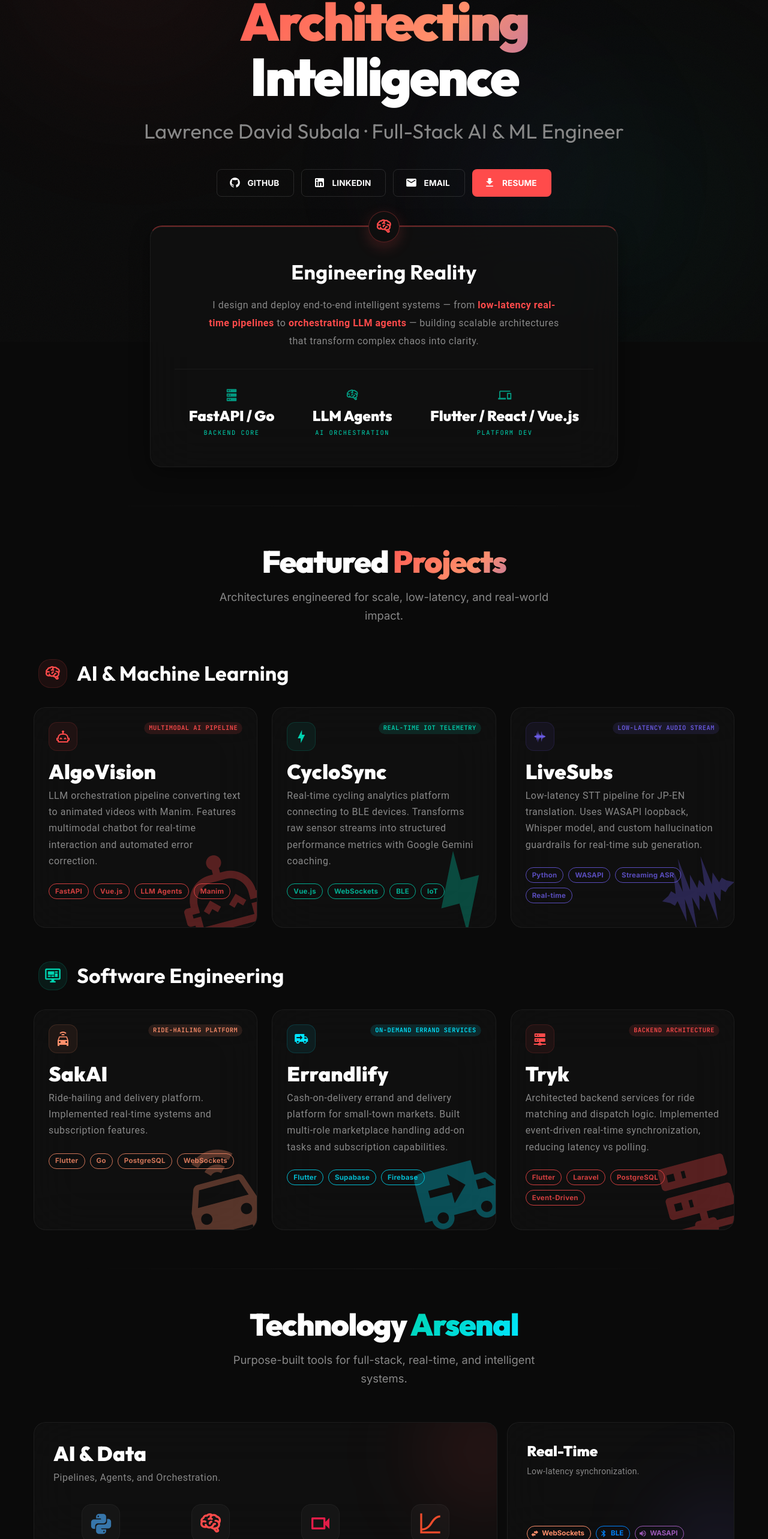
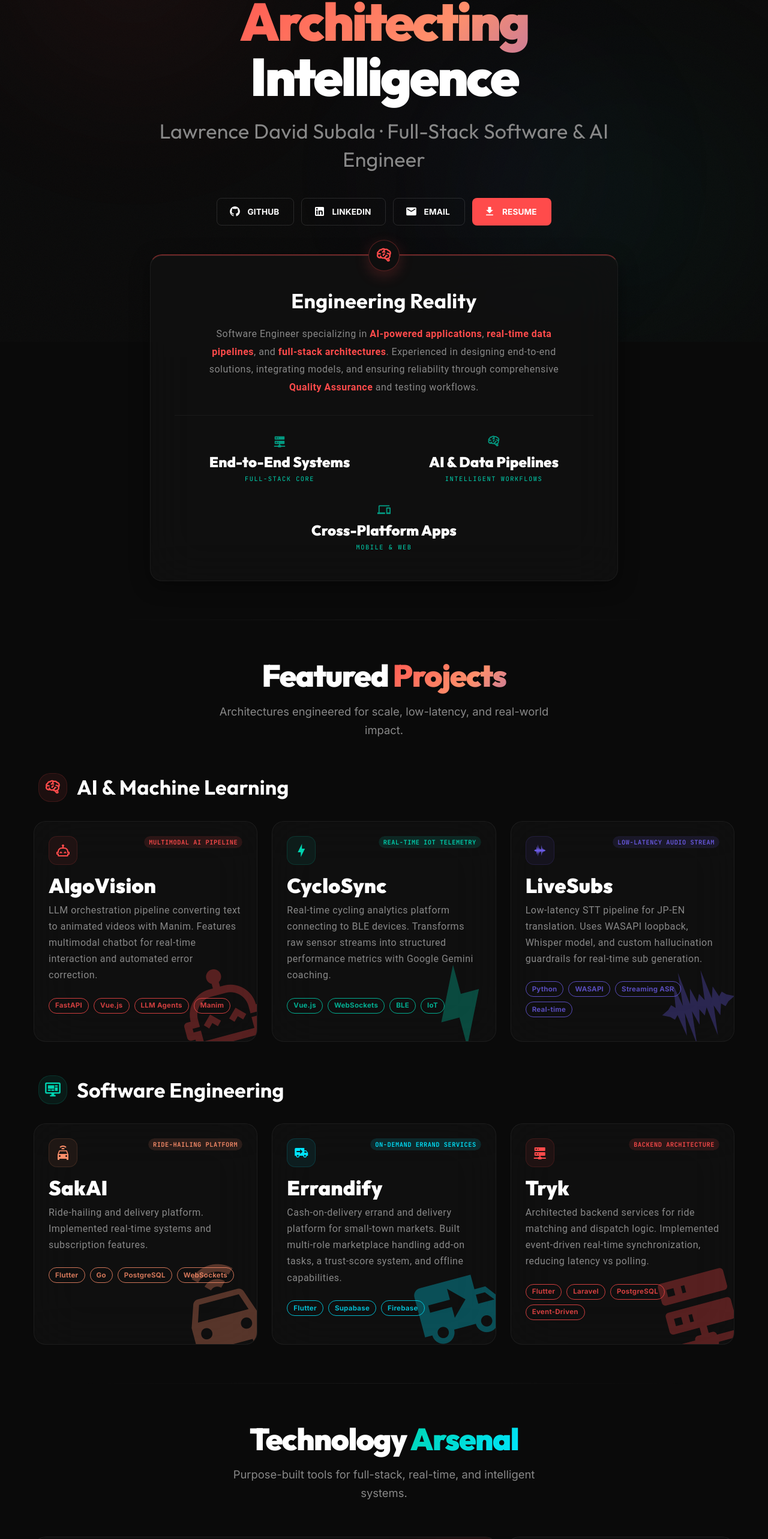
Before and after one commit to LDSPrgrm/portfolio, a Vue app: page / in a window 1280 px wide. Shown: the part 230-2796 px from the top of the page at 60% size. Built offline with nearby package versions, Linux system fonts and the light colour scheme.

Commit message:
feat: introduce core portfolio components for hero, experience, education, projects, and tech stack, and reorganize resume files.

```diff
--- a/src/components/ExperienceEducation.vue
+++ b/src/components/ExperienceEducation.vue
@@ -12,10 +12,17 @@ const experience = ref([
   },
   {
     title: "Full-Stack Software Engineer",
-    company: "SakAI Platform",
+    company: "SakAI",
     period: "Feb 2026 – Present",
-    desc: "Developing a cash-on-delivery errand and delivery platform. Built multi-role marketplace with negotiation flows, add-on task handling, and trust-score system. Implemented real-time systems with offline support.",
+    desc: "Developing a ride-hailing and delivery platform for small-town markets. Built multi-role marketplace with negotiation flows. Implemented real-time systems with offline support and subscription-based features.",
     color: "#FF4B4B",
+  },
+  {
+    title: "Full-Stack Software Engineer",
+    company: "Errandify",
+    period: "Feb 2026 – Present",
+    desc: "Developing a cash-on-delivery errand and delivery platform. Built multi-role marketplace handling add-on tasks and a trust-score system. Managed end-to-end product development.",
+    color: "#00E5FF",
   },
   {
     title: "AI Developer",
--- a/src/components/FeaturedProjects.vue
+++ b/src/components/FeaturedProjects.vue
@@ -36,9 +36,9 @@ const sweProjects = [
     color: "#FF8F6B",
   },
   {
-    title: "Errandlify",
+    title: "Errandify",
     role: "On-Demand Errand Services",
-    desc: "Cash-on-delivery errand and delivery platform for small-town markets. Built multi-role marketplace handling add-on tasks and subscription capabilities.",
+    desc: "Cash-on-delivery errand and delivery platform for small-town markets. Built multi-role marketplace handling add-on tasks, a trust-score system, and offline capabilities.",
     tags: ["Flutter", "Supabase", "Firebase"],
     icon: "mdi-truck-delivery",
     color: "#00E5FF",
--- a/src/components/HeroSection.vue
+++ b/src/components/HeroSection.vue
@@ -20,11 +20,19 @@ const socialLinks = [
 ];
 
 const stats = [
-  { value: "FastAPI / Go", label: "Backend Core", icon: "mdi-server" },
-  { value: "LLM Agents", label: "AI Orchestration", icon: "mdi-brain" },
   {
-    value: "Flutter / React / Vue.js",
-    label: "Platform Dev",
+    value: "End-to-End Systems",
+    label: "Full-Stack Core",
+    icon: "mdi-server-network",
+  },
+  {
+    value: "AI & Data Pipelines",
+    label: "Intelligent Workflows",
+    icon: "mdi-brain",
+  },
+  {
+    value: "Cross-Platform Apps",
+    label: "Mobile & Web",
     icon: "mdi-cellphone-link",
   },
 ];
@@ -71,7 +79,8 @@ onMounted(() => {
           style="color: var(--secondary-dim); line-height: 1.4"
         >
           Lawrence David Subala<br class="d-sm-none" />
-          <span class="d-none d-sm-inline"> · </span>Full-Stack AI & ML Engineer
+          <span class="d-none d-sm-inline"> · </span>Full-Stack Software & AI
+          Engineer
         </h2>
 
         <!-- Social Links -->
@@ -136,16 +145,19 @@ onMounted(() => {
               color: var(--secondary-dim);
             "
           >
-            I design and deploy end-to-end intelligent systems — from
+            Software Engineer specializing in
             <span class="text-primary font-weight-bold"
-              >low-latency real-time pipelines</span
-            >
-            to
+              >AI-powered applications</span
+            >,
             <span class="text-primary font-weight-bold"
-              >orchestrating LLM agents</span
-            >
-            — building scalable architectures that transform complex chaos into
-            clarity.
+              >real-time data pipelines</span
+            >, and
+            <span class="text-primary font-weight-bold"
+              >full-stack architectures</span
+            >. Experienced in designing end-to-end solutions, integrating
+            models, and ensuring reliability through comprehensive
+            <span class="text-primary font-weight-bold">Quality Assurance</span>
+            and testing workflows.
           </p>
 
           <div
--- a/src/components/TechStack.vue
+++ b/src/components/TechStack.vue
@@ -1,34 +1,35 @@
 <script setup>
 const aiStack = [
   { name: "Python", icon: "mdi-language-python", color: "#3776AB" },
-  { name: "LLM Agents", icon: "mdi-brain", color: "#FF4B4B" },
-  { name: "Manim", icon: "mdi-video-outline", color: "#E11D48" },
+  { name: "LLM Orchestrator", icon: "mdi-brain", color: "#FF4B4B" },
+  { name: "RAG Pipelines", icon: "mdi-database-search", color: "#E11D48" },
   {
-    name: "PyTorch / TF",
-    icon: "mdi-chart-bell-curve-cumulative",
+    name: "Prompt Engineering",
+    icon: "mdi-text-box-edit-outline",
     color: "#EE4C2C",
   },
 ];
 
 const backendStack = [
-  { name: "Golang", icon: "mdi-language-go", color: "#00ADD8" },
+  { name: "Go", icon: "mdi-language-go", color: "#00ADD8" },
   { name: "FastAPI", icon: "mdi-api", color: "#009688" },
   { name: "PostgreSQL", icon: "mdi-database", color: "#336791" },
-  { name: "Supabase", icon: "mdi-database-eye", color: "#3ECF8E" },
+  { name: "Node.js", icon: "mdi-nodejs", color: "#339933" },
 ];
 
-const realtimeStack = [
-  { name: "WebSockets", icon: "mdi-swap-horizontal-bold", color: "#FF8F6B" },
-  { name: "BLE", icon: "mdi-bluetooth", color: "#0082FC" },
-  { name: "WASAPI", icon: "mdi-volume-high", color: "#9B59B6" },
-  { name: "Event-Driven", icon: "mdi-flash", color: "#F1C40F" },
+const devopsStack = [
+  { name: "Docker", icon: "mdi-docker", color: "#2496ED" },
+  { name: "Kubernetes", icon: "mdi-kubernetes", color: "#326CE5" },
+  { name: "CI/CD", icon: "mdi-github", color: "#2088FF" },
+  { name: "Playwright", icon: "mdi-test-tube", color: "#2EAD33" },
+  { name: "Appium", icon: "mdi-cellphone-check", color: "#9B59B6" },
 ];
 
 const frontendStack = [
   { name: "Flutter", icon: "mdi-cellphone-link", color: "#02569B" },
   { name: "Vue.js", icon: "mdi-vuejs", color: "#4FC08D" },
+  { name: "Nuxt.js", icon: "mdi-nuxt", color: "#00DC82" },
   { name: "React", icon: "mdi-react", color: "#01579B" },
-  { name: "Next.js", icon: "mdi-application-braces-outline", color: "#FFFFFF" },
 ];
 </script>
 
@@ -121,16 +122,16 @@ const frontendStack = [
               <h3
                 class="text-h5 font-weight-black text-secondary mb-2 font-display"
               >
-                Real-Time
+                DevOps & QA
               </h3>
               <p class="text-body-2 mb-6" style="color: var(--secondary-dim)">
-                Low-latency synchronization.
+                Cloud-native & testing frameworks.
               </p>
             </div>
 
             <div class="d-flex flex-wrap gap-2">
               <v-chip
-                v-for="tech in realtimeStack"
+                v-for="tech in devopsStack"
                 :key="tech.name"
                 size="small"
                 variant="outlined"
```
Also changed, not shown: resume.txt, 2 other files (tests, documents, lock files or other folders).
